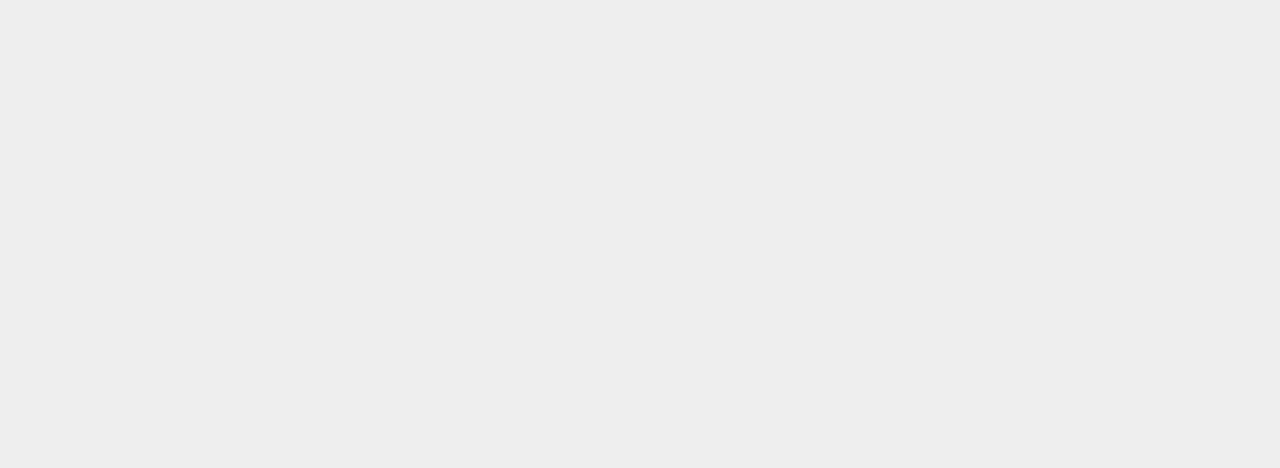
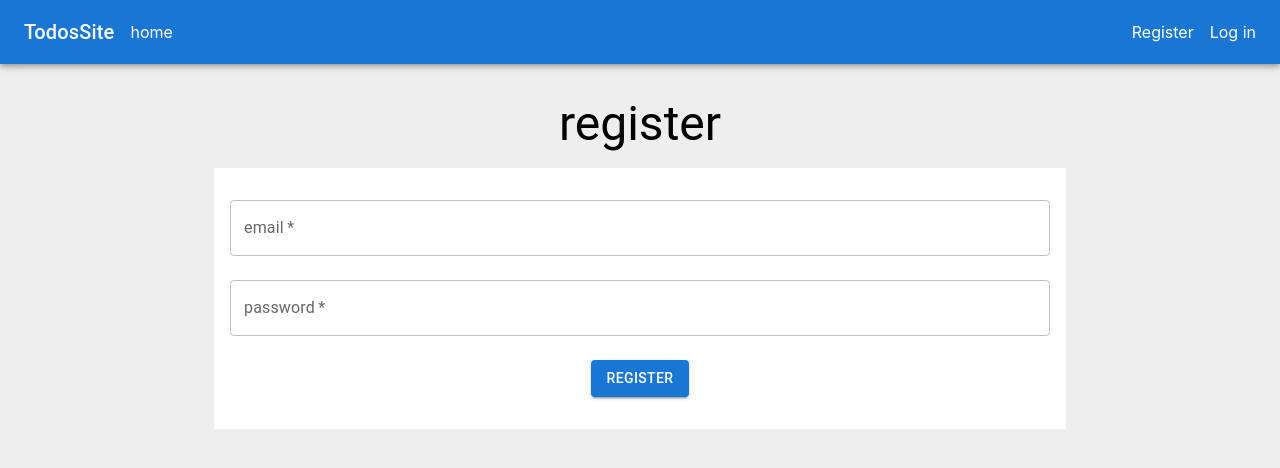
Before and after one commit to Mohammed-Almuziny/w09d01, a React (Create React App) app: page /register in a window 1280 px wide. Before the commit this address had no page. Shown: the top 468 px of the page. Built offline with nearby package versions, Linux system fonts and the light colour scheme; the HTML template or start-up script is replaced by a standard one.

Commit message:
create header components

```diff
--- a/package.json
+++ b/package.json
@@ -6,12 +6,14 @@
     "@emotion/react": "^11.7.0",
     "@emotion/styled": "^11.6.0",
     "@material-ui/core": "^4.12.3",
+    "@mui/icons-material": "^5.2.0",
     "@mui/material": "^5.2.2",
     "@testing-library/jest-dom": "^5.16.0",
     "@testing-library/react": "^11.2.7",
     "@testing-library/user-event": "^12.8.3",
     "axios": "^0.24.0",
     "dotenv": "^10.0.0",
+    "material-icons": "^1.10.4",
     "react": "^17.0.2",
     "react-dom": "^17.0.2",
     "react-router-dom": "^6.0.2",
--- a/src/App.js
+++ b/src/App.js
@@ -3,8 +3,10 @@ import { Routes, Route } from "react-router";
 import dotenv from "dotenv";
 import "./App.css";
 
+import { Header } from "./components/Header";
 import { Home } from "./pages/Home";
-import { Login } from "./components/Login";
+import { Login } from "./pages/Login";
+import { Register } from "./pages/Register";
 
 dotenv.config();
 
@@ -15,6 +17,13 @@ function App() {
 
   return (
     <div className="App">
+      <Header
+        user={user}
+        setUser={setUser}
+        setToken={setToken}
+        setRole={setRole}
+      />
+
       <Routes>
         <Route path="/" element={<Home />} />
         <Route
@@ -28,6 +37,7 @@ function App() {
             />
           }
         />
+        <Route path="/register" element={<Register />} />
       </Routes>
     </div>
   );
--- /dev/null
+++ b/src/components/Header/LeftSide.jsx
@@ -0,0 +1,31 @@
+import React from "react";
+import { Link, IconButton, Button } from "@mui/material";
+import SettingsApplicationsRoundedIcon from "@mui/icons-material/SettingsApplicationsRounded";
+
+export const LeftSide = ({ user, setUser, setToken, setRole }) => {
+  const handleLogOut = () => {
+    localStorage.clear();
+    setUser();
+    setToken();
+    setRole();
+  };
+  return user ? (
+    <>
+      <h1>{user} </h1>
+
+      <Button color="inherit" onClick={handleLogOut}>
+        log out
+      </Button>
+    </>
+  ) : (
+    <>
+      <Link color="inherit" underline="none" href="/register" ml={2}>
+        Register
+      </Link>
+
+      <Link color="inherit" underline="none" href="/logIn" ml={2}>
+        Log in
+      </Link>
+    </>
+  );
+};
--- /dev/null
+++ b/src/components/Header/index.jsx
@@ -0,0 +1,41 @@
+import React from "react";
+import {
+  AppBar,
+  Typography,
+  Box,
+  Toolbar,
+  IconButton,
+  Link,
+  Button,
+} from "@mui/material";
+
+import { LeftSide } from "./LeftSide";
+
+export const Header = ({ user, setUser, setToken, setRole }) => {
+  return (
+    <header className="App">
+      <Box sx={{ flexGrow: 1, pb: 4 }}>
+        <AppBar position="static">
+          <Toolbar>
+            <Typography variant="h6" mr={2}>
+              TodosSite
+            </Typography>
+
+            <Link color="inherit" underline="none" href="/" mr={2}>
+              home
+            </Link>
+
+            <Typography sx={{ flexGrow: 1 }}></Typography>
+
+            <LeftSide
+              user={user}
+              setUser={setUser}
+              setToken={setToken}
+              setRole={setRole}
+            />
+          </Toolbar>
+        </AppBar>
+      </Box>
+    </header>
+  );
+};
--- a/src/pages/Home.jsx
+++ b/src/pages/Home.jsx
@@ -1,12 +1,11 @@
 import React from "react";
 
-import { Registrer } from "../components/Registrer";
+import { Register } from "./Register";
 
 export const Home = () => {
   return (
     <div>
       home
-      <Registrer />
     </div>
   );
 };
--- a/src/components/Registrer.jsx
+++ b/src/pages/Login.jsx
@@ -1,5 +1,4 @@
 import { React, useState } from "react";
-import { useNavigate } from "react-router-dom";
 import axios from "axios";
 import {
   Container,
@@ -10,30 +9,34 @@ import {
   Button,
 } from "@mui/material";
 
-export const Registrer = () => {
+export const Login = ({ setUser, setRole, setToken }) => {
   const [email, setEmail] = useState("");
   const [password, setPassword] = useState("");
-
-  const navigate = useNavigate();
 
   const handleSubmit = (e) => {
     e.preventDefault();
 
     axios
-      .post(`${process.env.REACT_APP_BASE_URL}/register`, { email, password })
+      .post(`${process.env.REACT_APP_BASE_URL}/login`, { email, password })
       .then((response) => {
-        console.log(response);
+        setUser(response.data.result.email);
+        localStorage.setItem("user", response.data.result.email);
+        setRole(response.data.result.role.role);
+        localStorage.setItem("role", response.data.result.role.role);
+        setToken(response.data.token);
+        localStorage.setItem("token", response.data.token);
       })
       .catch((err) => {
-        console.log(err.response.data);
+        console.log(err);
       });
-    navigate("/logIn");
+
+    console.log(email, password);
   };
 
   return (
     <Container maxWidth="md">
       <Typography variant="h3" align="center" mb={2}>
-        register
+        log in
       </Typography>
       <Box sx={{ bgcolor: "background.paper", p: 2 }}>
         <form onSubmit={handleSubmit}>
@@ -44,7 +47,7 @@ export const Registrer = () => {
               type="email"
               id="email"
               label="email"
-              placeholder="Email"
+              placeholder="email"
               margin="normal"
               required
             />
@@ -61,7 +64,7 @@ export const Registrer = () => {
           </FormGroup>
           <Typography align="center" my={2}>
             <Button variant="contained" type="submit">
-              register
+              log in
             </Button>
           </Typography>
         </form>
--- a/src/components/Login.jsx
+++ b/src/pages/Register.jsx
@@ -1,4 +1,5 @@
 import { React, useState } from "react";
+import { useNavigate } from "react-router-dom";
 import axios from "axios";
 import {
   Container,
@@ -9,35 +10,30 @@ import {
   Button,
 } from "@mui/material";
 
-export const Login = ({ setUser, setRole, setToken }) => {
+export const Register = () => {
   const [email, setEmail] = useState("");
   const [password, setPassword] = useState("");
+
+  const navigate = useNavigate();
 
   const handleSubmit = (e) => {
     e.preventDefault();
 
     axios
-      .post(`${process.env.REACT_APP_BASE_URL}/login`, { email, password })
+      .post(`${process.env.REACT_APP_BASE_URL}/register`, { email, password })
       .then((response) => {
-        setUser(response.data.result.email);
-        localStorage.setItem("user", response.data.result.email);
-        setRole(response.data.result.role.role);
-        localStorage.setItem("role", response.data.result.role.role);
-        setToken(response.data.token);
-        localStorage.setItem("token", response.data.token);
+        console.log(response);
       })
       .catch((err) => {
         console.log(err);
-        console.log(err.response.data);
       });
-
-    console.log(email, password);
+    navigate("/logIn");
   };
 
   return (
     <Container maxWidth="md">
       <Typography variant="h3" align="center" mb={2}>
-        log in
+        register
       </Typography>
       <Box sx={{ bgcolor: "background.paper", p: 2 }}>
         <form onSubmit={handleSubmit}>
@@ -48,7 +44,7 @@ export const Login = ({ setUser, setRole, setToken }) => {
               type="email"
               id="email"
               label="email"
-              placeholder="email"
+              placeholder="Email"
               margin="normal"
               required
             />
@@ -65,7 +61,7 @@ export const Login = ({ setUser, setRole, setToken }) => {
           </FormGroup>
           <Typography align="center" my={2}>
             <Button variant="contained" type="submit">
-              log in
+              register
             </Button>
           </Typography>
         </form>
```
Also changed, not shown: 1 other file (tests, documents, lock files or other folders).
